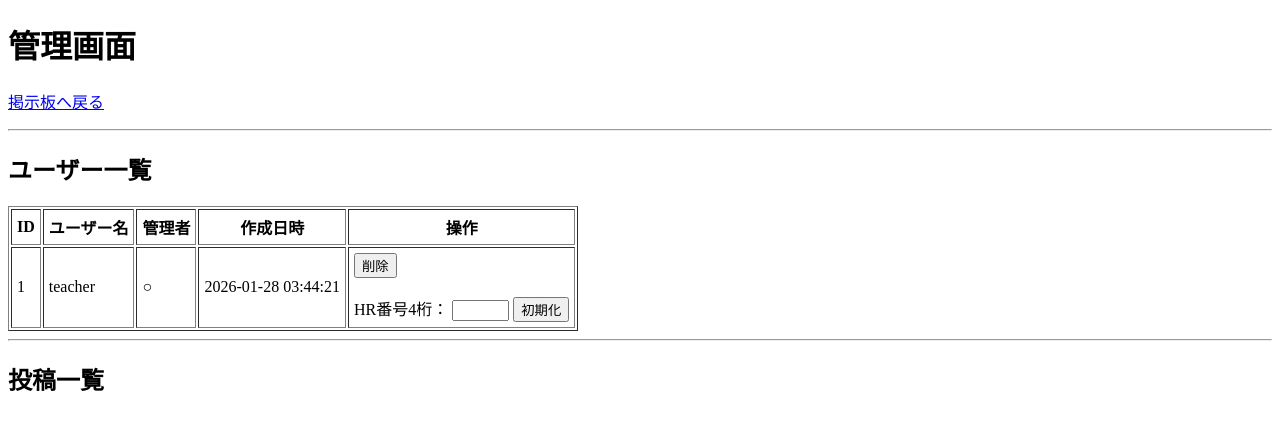
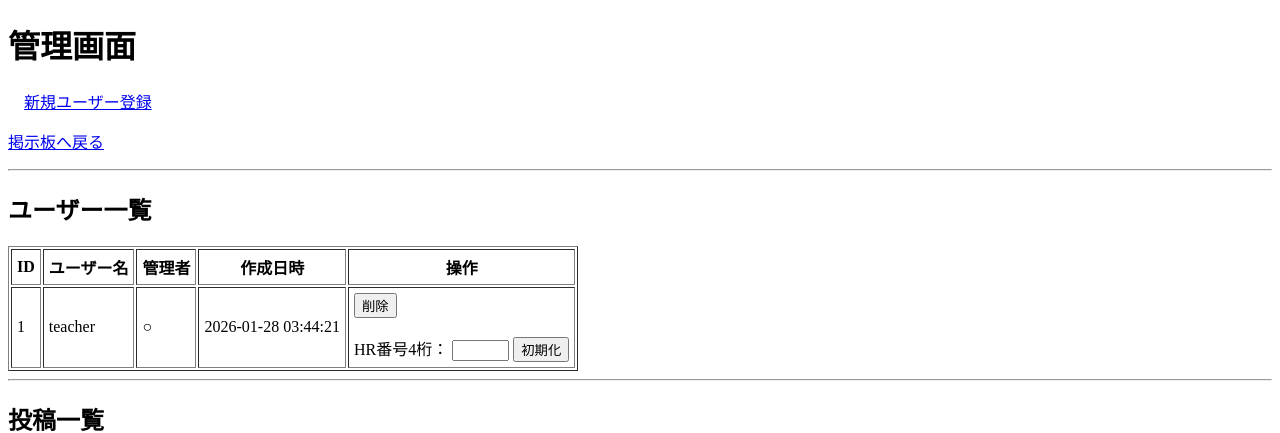
Before and after one commit to takeshi-i1985/numato-bbs, a Flask app: page /admin in a window 1280 px wide. Shown: the top 433 px of the page. Run offline with Flask 3, Linux system fonts and the light colour scheme; the visitor is signed in with stand-in values (Sample User, id 1); data comes from the database, SQL or seed files in the repository; data that the repository does not hold is empty.

Commit message:
Update admin.html

```diff
--- a/templates/admin.html
+++ b/templates/admin.html
@@ -6,6 +6,7 @@
 </head>
 <body>
   <h1>管理画面</h1>
+　<a class="btn" href="/register">新規ユーザー登録</a>
 
   <p><a href="/">掲示板へ戻る</a></p>
 
```
